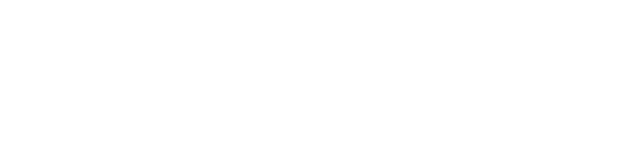
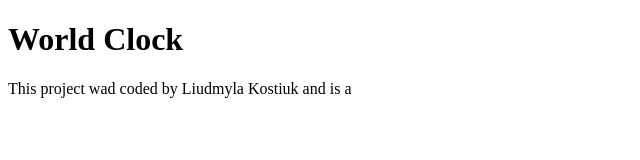
Before and after one commit to liudmyla2/world-clock, a plain HTML site: page index.html in a window 1280 px wide. Shown: the whole page, without its empty margins (0-640 px from the left). Drawn offline with Linux system fonts and the light colour scheme.

Commit message:
Update index.html

```diff
--- a/index.html
+++ b/index.html
@@ -6,6 +6,10 @@
     <title>World Clock</title>
 </head>
 <body>
-
+    <h1>World Clock</h1>
+    <footer>
+        This project wad coded by Liudmyla Kostiuk and is a
+        <a href="
+    </footer>
 </body>
 </html>
```
